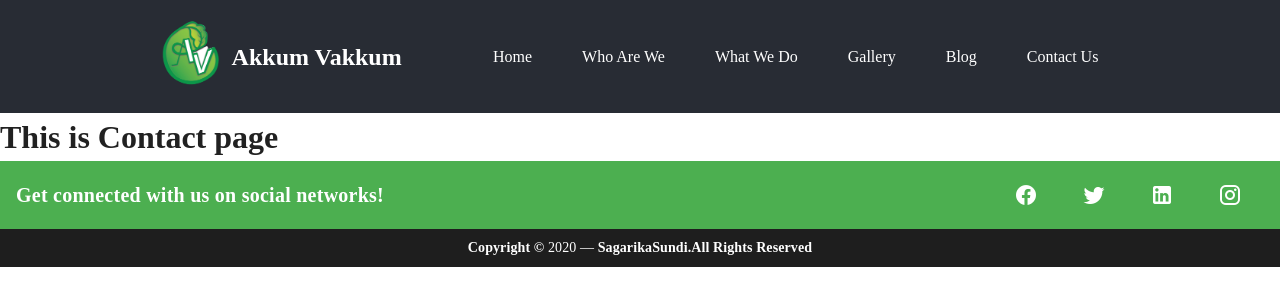
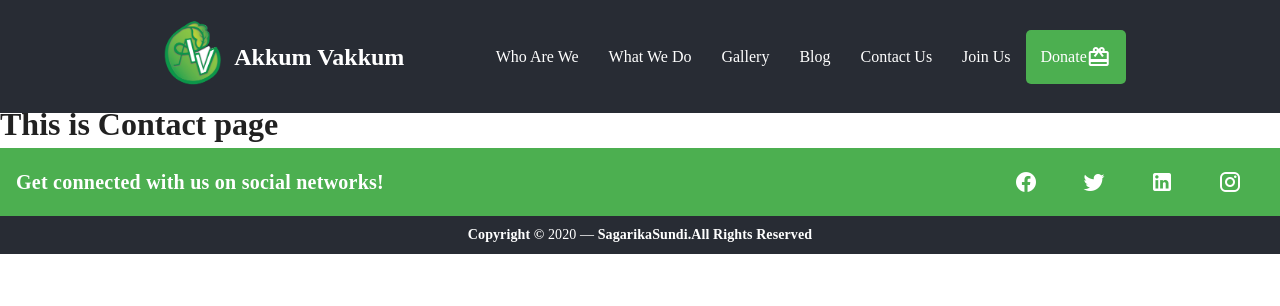
Before and after one commit to SAGARIKA28/NGO, a Vue app: page /Contact in a window 1280 px wide. Shown: the top 306 px of the page. Built offline with nearby package versions, Linux system fonts and the light colour scheme.

Commit message:
hover effect on cards

```diff
--- a/src/App.vue
+++ b/src/App.vue
@@ -3,8 +3,8 @@
     <div id="navigation-icon" v-if="mobileView">
       <v-icon id="navmenu">menu</v-icon>
     </div>
-    <Nav v-if="!mobileView"></Nav>
-    <router-view />
+    <Nav v-if="!mobileView" style="position:fixed; width:100%"></Nav>
+    <router-view style="padding-top: 100px;" />
     <Footer></Footer>
   </v-app>
 </template>
@@ -31,6 +31,7 @@ export default {
 *{
   font-family: 'Montserrat' ;
 }
+
 #navigation-icon {
   padding: 10px 10px 20px;
   margin-right: 10px;
--- a/src/components/Cards.vue
+++ b/src/components/Cards.vue
@@ -1,5 +1,5 @@
 <template>
-  <div>
+  <div class="card">
     <v-card max-width="344" class="mx-auto">
       <v-list-item>
         <v-list-item-avatar color="grey">
@@ -37,4 +37,11 @@ export default {
 </script>
 
 <!-- Add "scoped" attribute to limit CSS to this component only -->
-<style scoped></style>
+<style scoped>
+  .card:hover{
+    cursor: pointer;
+    transform: scale(1.05);
+    transition: all 0.5s ease-in-out;
+  }
+
+</style>
--- a/src/components/DoCard.vue
+++ b/src/components/DoCard.vue
@@ -1,4 +1,5 @@
 <template>
+  <div class="card">
     <v-card class="d-inline-block mx-auto">
       <v-container>
         <v-row justify="space-between">
@@ -10,6 +11,7 @@
         </v-row>
       </v-container>
     </v-card>
+  </div>
 </template>
 <script>
 export default {
@@ -17,3 +19,11 @@ export default {
   props: ["img", "title"]
 };
 </script>
+
+<style scoped>
+  .card:hover{
+    cursor: pointer;
+    transform: scale(1.05);
+    transition: all 0.5s ease-in-out;
+  }
+</style>
--- a/src/components/Footer.vue
+++ b/src/components/Footer.vue
@@ -11,7 +11,7 @@
         </v-btn>
       </v-card-title>
 
-      <v-card-text class="py-2 white--text text-center">
+      <v-card-text style="background:rgb(40, 44, 52);" class="py-2 white--text text-center">
         <strong>Copyright ©</strong>
         {{ new Date().getFullYear() }} —
         <strong>SagarikaSundi.All Rights Reserved</strong>
--- a/src/components/Nav.vue
+++ b/src/components/Nav.vue
@@ -1,16 +1,23 @@
 <template>
   <div class="navItem">
     <div class="nav-container">
-      <div class="logo">
-        <img src="../assets/AV-logo-bg.png" alt="logo" width="80px">
-        <h2 style="color:white;" id="ngo-name">Akkum Vakkum</h2>
-      </div>
+      <router-link to="/" style="text-decoration:none;">
+        <div class="logo">
+          <img src="../assets/AV-logo-bg.png" alt="logo" width="80px">
+          <h2 style="color:white;" id="ngo-name">Akkum Vakkum</h2>
+        </div>
+      </router-link>
       <div class="leftAlign">
       <ul>
         <li v-for="routes in links" :key="routes.id">
-          <router-link class="spacing" :to="`${routes.page}`">{{
+          <router-link class="links" :to="`${routes.page}`">{{
             routes.text
           }}</router-link>
+        </li>
+        <li>
+          <router-link class="special-link" to="/">
+            <span style="display:flex; align-items:center;">Donate <i class="material-icons">card_giftcard</i></span>
+          </router-link>
         </li>
       </ul>
     </div>
@@ -24,12 +31,12 @@ export default {
   data() {
     return {
       links: [
-        { id: 0, text: "Home", page: "/" },
         { id: 1, text: "Who Are We ", page: "/WhoAreWe" },
         { id: 2, text: "What We Do", page: "/WhatWeDo" },
         { id: 3, text: "Gallery", page: "/Gallery" },
         { id: 4, text: "Blog", page: "/Blog" },
         { id: 5, text: "Contact Us", page: "/Contact" },
+        { id: 6, text: "Join Us", page: "/" },
       ],
     };
   },
@@ -42,9 +49,11 @@ export default {
   box-sizing: border-box;
   margin: 0;
   padding: 0;
+  color: white;
 }
 .navItem {
   display: flex;
+  z-index: 1;
   background-color: rgb(40, 44, 52);
 }
 
@@ -71,15 +80,29 @@ li {
   list-style-type: none;
 }
 
-.spacing {
+.links {
   display: block;
-  margin-right: 10px;
   color: white;
   font-weight: 500;
   text-decoration: none;
-  padding: 20px;
+  padding: 15px;
 }
-.spacing:hover {
+.links:hover {
   color: #4caf50;
 }
+
+.special-link {
+  display: block;
+  color: white;
+  font-weight: 500;
+  text-decoration: none;
+  background-color: #4caf50;
+  padding: 15px;
+  border: none;
+  border-radius: 5px;
+}
+
+.special-link:hover{
+  background-color: #3b883d;
+}
 </style>
--- a/src/views/Home.vue
+++ b/src/views/Home.vue
@@ -11,8 +11,8 @@
     </v-carousel>
 
     <div class="container">
+      <div class="home-section">
         <h1 style="text-align:center;color: whitesmoke;">WHO ARE WE</h1>
-      <br />
         <p style="text-align:center;color: whitesmoke;">
           Lorem ipsum dolor sit amet consectetur adipisicing elit. Maxime,
           ratione? Corporis, quibusdam quo. Facilis autem alias corporis odit
@@ -25,13 +25,14 @@
           consectetur adipisicing elit. Labore, reprehenderit?
         </p>
         <div class="button">
-        <v-btn small rounded color="success" dark>KNOW MORE</v-btn>
+          <v-btn small rounded color="success" dark @click="$router.push('/WhoAreWe')">KNOW MORE</v-btn>
         </div>
         <hr class="divider" />
       </div>
 
+      <div class="home-section">
         <h1 style="text-align:center;color: whitesmoke;">WHAT WE DO</h1>
-    <div class="container cards">
+        <div class="cards">
           <v-row>
             <v-col cols="12" sm="3" md="4" v-for="(content, index) in CardContents" :key="index">
               <cards :img=" content.src" :title=" content.title" />
@@ -39,15 +40,15 @@
           </v-row>
         </div>
 
-    <div class="container">
         <div class="button">
-        <v-btn small rounded color="success" dark>LOAD MORE</v-btn>
+          <v-btn small rounded color="success" dark @click="$router.push('/WhatWeDo')">LOAD MORE</v-btn>
         </div>
         <hr class="divider" />
       </div>
 
+      <div class="home-section">
         <h1 style="text-align:center;color: whitesmoke;">LATEST BLOGS</h1>
-    <div class="container cards">
+        <div class="cards">
           <v-row>
             <v-col cols="12" sm="3" md="4" v-for="(content, index) in  BlogContents" :key="index">
               <BlogCard
@@ -60,10 +61,9 @@
             </v-col>
           </v-row>
         </div>
-    <br />
-    <div class="container">
         <div class="button">
-        <v-btn small rounded color="success" dark>LOAD MORE</v-btn>
+          <v-btn small rounded color="success" dark @click="$router.push('/Blog')">LOAD MORE</v-btn>
+        </div>
       </div>
     </div>
   </div>
@@ -154,25 +154,27 @@ export default {
 * {
   background-color: rgb(40, 44, 52);
 }
-.circleImg {
-  display: block;
-  margin-left: auto;
-  margin-right: auto;
-  height: 100px;
-  width: auto;
-  border-radius: 50%;
-  position: relative;
-  top: 20px;
+
+.home-section h1{
+  font-size: 3rem;
+}
+
+.home-section h1,
+.home-section p,
+.button,
+.divider,
+.cards
+{
+  margin-top: 2rem;
 }
 .button {
-  display: flex;
-  align-items: center;
-  justify-content: center;
+ text-align: center;
 }
 .cards {
   justify-content: space-between;
 }
 .divider {
-  border: 2px solid #4caf50;
+  border-bottom: 1px solid #4caf50;
 }
+
 </style>
```
Lines whose indentation alone changed are shown as unchanged.
